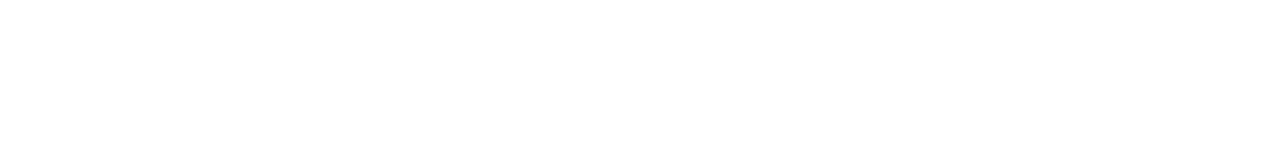
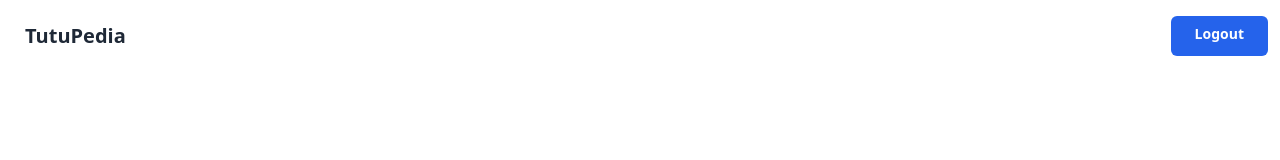
Before and after one commit to percobaantutu/belajarreactdasar, a React (Vite) app: page /products in a window 1280 px wide. Shown: the top 160 px of the page. Built offline with nearby package versions, Linux system fonts and the light colour scheme.

Commit message:
Added Navbar

```diff
--- a/src/Pages/product.jsx
+++ b/src/Pages/product.jsx
@@ -1,3 +1,4 @@
+import Button from "../Components/Elements/Button";
 import CardProduct from "../Components/Fragments/CardProduct";
 
 const products = [
@@ -24,8 +25,32 @@
   },
 ];
 
+const email = localStorage.getItem("email");
+
 const Products = () => {
+  const handleLogout = () => {
+    localStorage.removeItem("email");
+    localStorage.removeItem("password");
+    window.location.href = "/login";
+  };
+
   return (
+    <div>
+      <div className="navbar bg-base-100">
+        <div className="flex-1">
+          <a className="btn btn-ghost text-xl">TutuPedia</a>
+        </div>
+        <div className="flex-none">
+          <ul className="menu menu-horizontal px-1">
+            <li>
+              <p>{email}</p>
+            </li>
+            <li>
+              <Button children="Logout" variant="bg-blue-600 text-white" onClick={handleLogout} />
+            </li>
+          </ul>
+        </div>
+      </div>
       <div className="min-h-screen flex justify-center items-center">
         {products.map((product) => (
           <CardProduct key={product.id}>
@@ -36,6 +61,7 @@
           </CardProduct>
         ))}
       </div>
+    </div>
   );
 };
 
```
Lines whose indentation alone changed are shown as unchanged.
